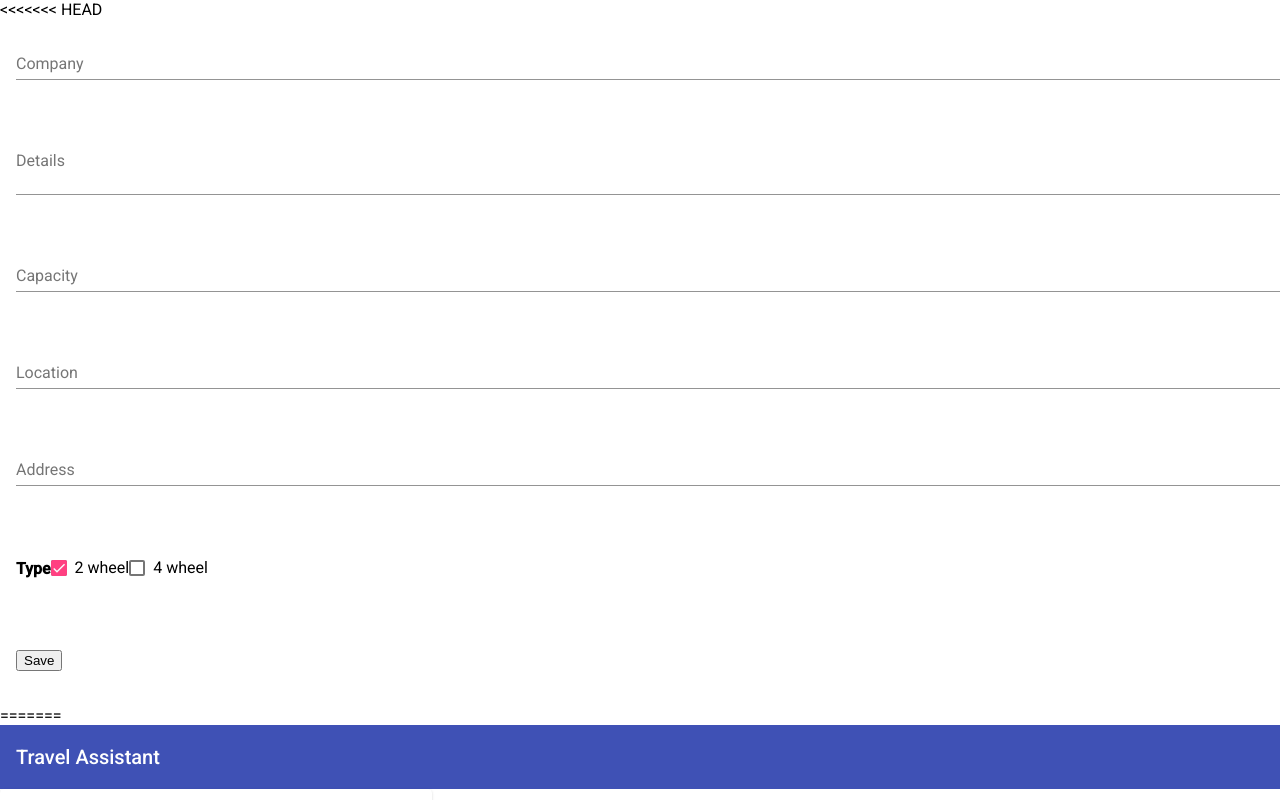
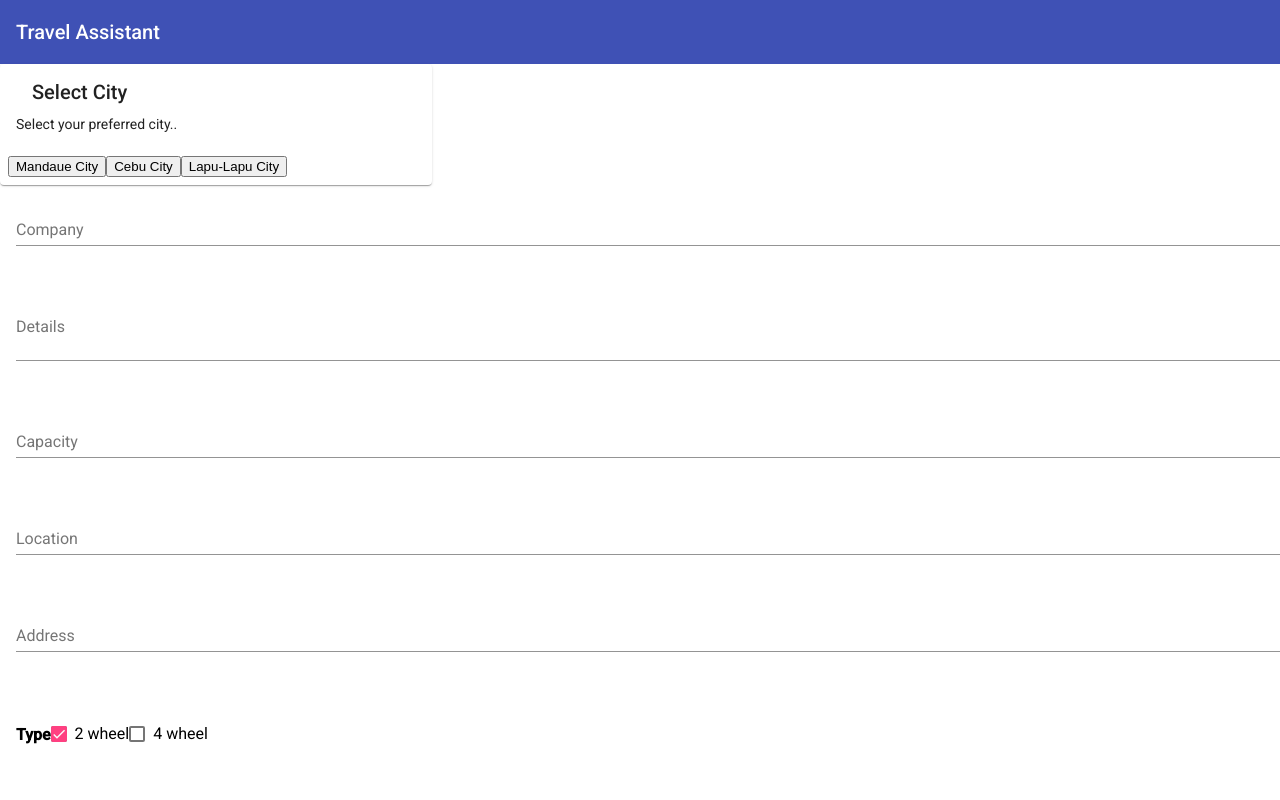
Before and after one commit to rojeloumanuales/travel-assistant, an Angular app: page /add-form in a window 1280 px wide. Shown: the top 800 px of the page. Built offline with nearby package versions, Linux system fonts and the light colour scheme.

Commit message:
fix app component and dahsboard component

```diff
--- a/src/app/app.component.html
+++ b/src/app/app.component.html
@@ -1,10 +1,5 @@
-<<<<<<< HEAD
 <!--The content below is only a placeholder and can be replaced.-->
 
-<app-addform></app-addform>
-
-=======
 <app-navbar></app-navbar>
 <app-dash-board></app-dash-board>
->>>>>>> 030e38fcd24fea4d1047593039cdfe39603855d6
 <router-outlet></router-outlet>
```
Also changed, not shown: src/app/dash-board/dash-board.component.html (line endings or trailing spaces).
